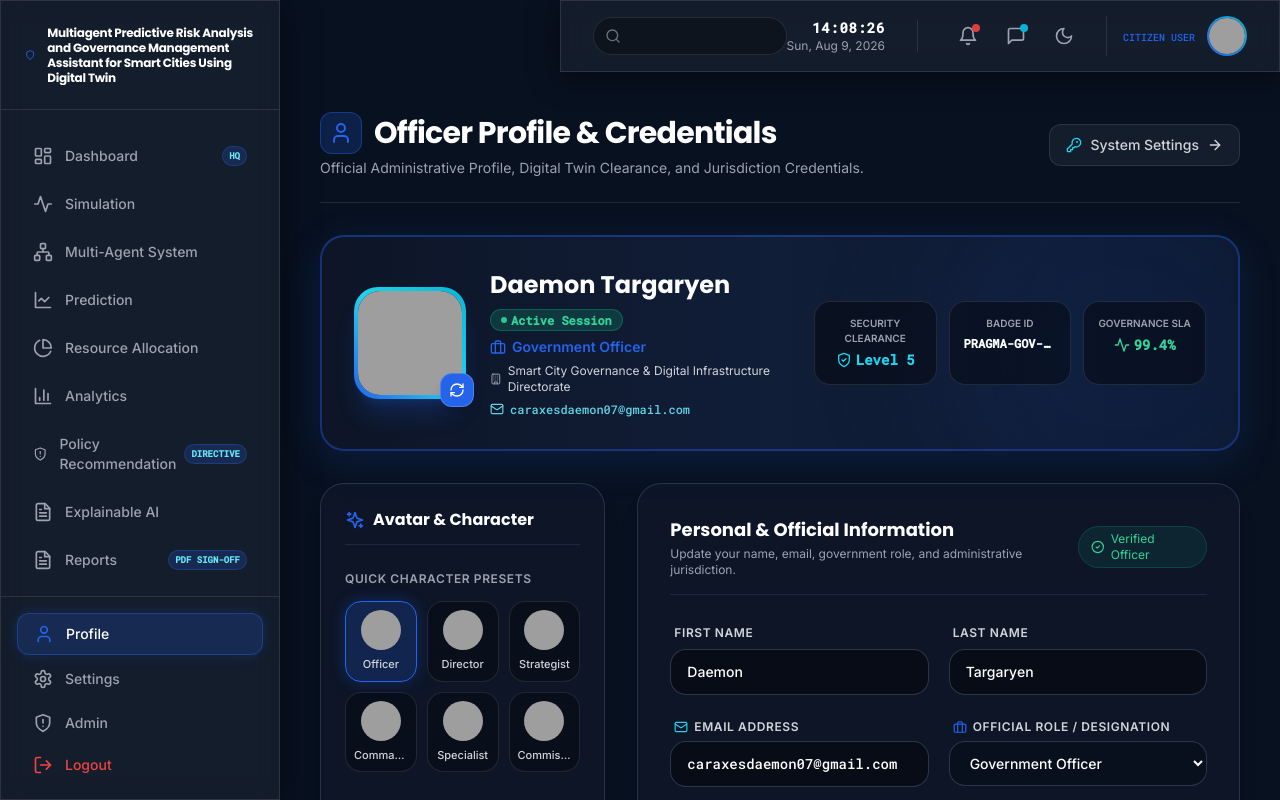
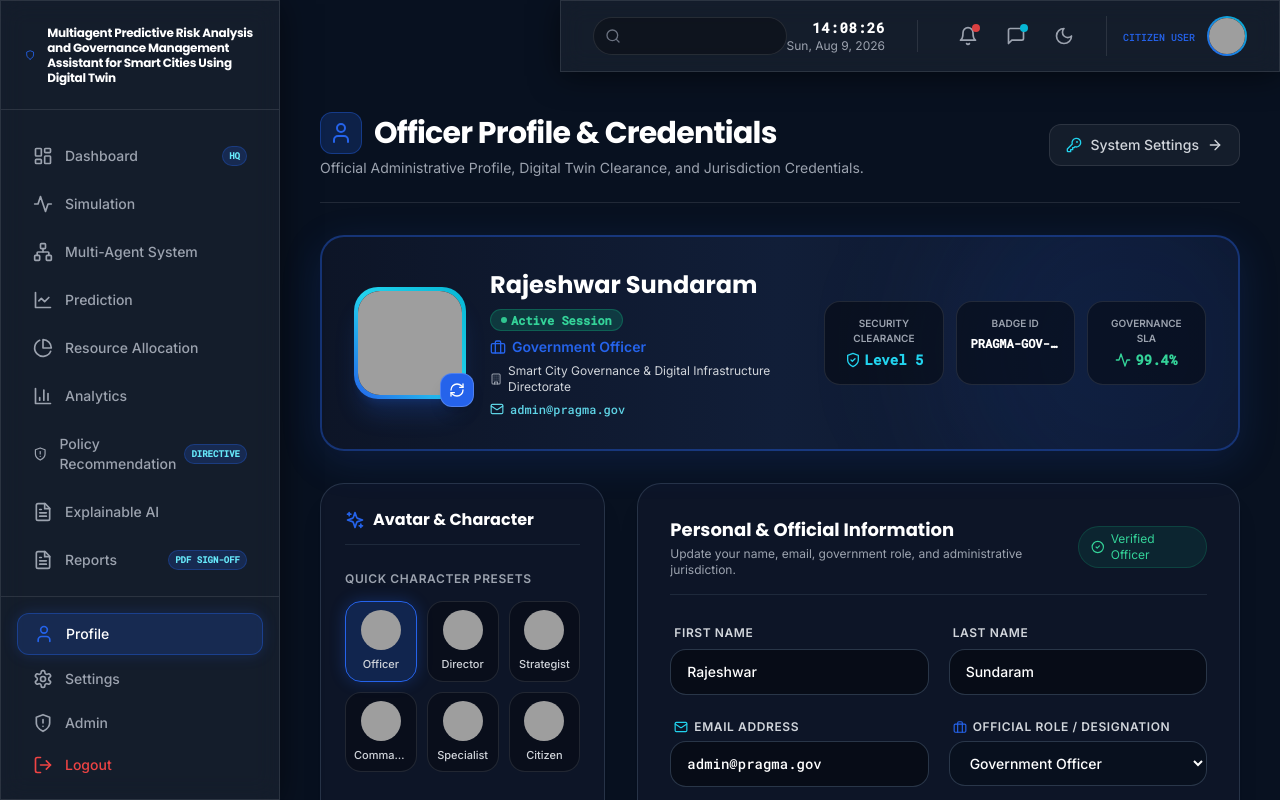
Before and after one commit to Aak-ash12/PRAGMA, a React (Vite) app in the folder frontend/: page /profile in a window 1280 px wide. Shown: the top 800 px of the page. Built offline with nearby package versions, Linux system fonts and the light colour scheme; grey boxes are pictures that could not be loaded; the HTML template or start-up script is replaced by a standard one.

Commit message:
feat: replace government officer name with Rajeshwar Sundaram

```diff
--- a/frontend/src/components/layout/DashboardNavbar.tsx
+++ b/frontend/src/components/layout/DashboardNavbar.tsx
@@ -28,7 +28,7 @@ export default function DashboardNavbar() {
     const isOfficial = isOfficialGov || isOfficialCrisis || isOfficialUtility || isOfficialAnalyst;
 
     const role = localStorage.getItem('pragma_user_role') || (isOfficial ? 'Government Officer' : 'Citizen User');
-    const avatar = localStorage.getItem('pragma_user_avatar') || (isOfficial ? 'Daemon' : 'Citizen');
+    const avatar = localStorage.getItem('pragma_user_avatar') || (isOfficial ? 'Rajeshwar' : 'Citizen');
     const first = localStorage.getItem('pragma_first_name');
     const last = localStorage.getItem('pragma_last_name');
     const cl = localStorage.getItem('pragma_user_clearance') || '';
--- a/frontend/src/pages/Dashboard.tsx
+++ b/frontend/src/pages/Dashboard.tsx
@@ -52,7 +52,7 @@ export default function Dashboard() {
     const isOfficial = isOfficialGov || isOfficialCrisis || isOfficialUtility || isOfficialAnalyst;
 
     const role = localStorage.getItem('pragma_user_role') || (isOfficial ? 'Government Officer' : 'Citizen User');
-    const avatar = localStorage.getItem('pragma_user_avatar') || (isOfficial ? 'Daemon' : 'Citizen');
+    const avatar = localStorage.getItem('pragma_user_avatar') || (isOfficial ? 'Rajeshwar' : 'Citizen');
     const first = localStorage.getItem('pragma_first_name');
     const last = localStorage.getItem('pragma_last_name');
     const dept = localStorage.getItem('pragma_user_department') || (isOfficial ? 'Smart City Governance Directorate' : 'Public Access Portal');
--- a/frontend/src/pages/LoginPage.tsx
+++ b/frontend/src/pages/LoginPage.tsx
@@ -30,9 +30,9 @@ const SEED_ACCOUNTS: SeedAccount[] = [
     email: 'admin@pragma.gov',
     passwords: ['password123', 'admin123', 'officer123', 'admin'],
     role: 'Government Officer',
-    firstName: 'Daemon',
-    lastName: 'Targaryen',
-    avatar: 'Daemon',
+    firstName: 'Rajeshwar',
+    lastName: 'Sundaram',
+    avatar: 'Rajeshwar',
     department: 'Smart City Governance & Digital Infrastructure Directorate',
     badgeId: 'PRAGMA-GOV-TN-2026-088',
     region: 'Chennai Metropolitan Hub & State Command',
@@ -47,9 +47,9 @@ const SEED_ACCOUNTS: SeedAccount[] = [
     email: 'caraxesdaemon07@gmail.com',
     passwords: ['password123', 'admin123', 'officer123', 'daemon123', 'caraxes123', 'admin', 'password'],
     role: 'Government Officer',
-    firstName: 'Daemon',
-    lastName: 'Targaryen',
-    avatar: 'Daemon',
+    firstName: 'Rajeshwar',
+    lastName: 'Sundaram',
+    avatar: 'Rajeshwar',
     department: 'Smart City Governance & Digital Infrastructure Directorate',
     badgeId: 'PRAGMA-GOV-TN-2026-088',
     region: 'Chennai Metropolitan Hub & State Command',
@@ -176,7 +176,7 @@ export default function LoginPage() {
     localStorage.setItem('pragma_authenticated', 'true');
     localStorage.setItem('pragma_saved_email', cleanEmail);
     localStorage.setItem('pragma_user_role', isOfficial ? (userData.role || 'Government Officer') : 'Citizen User');
-    localStorage.setItem('pragma_user_avatar', userData.avatar || (isOfficial ? 'Daemon' : 'Citizen_' + (cleanEmail.includes('@') ? cleanEmail.split('@')[0] : cleanEmail)));
+    localStorage.setItem('pragma_user_avatar', userData.avatar || (isOfficial ? 'Rajeshwar' : 'Citizen_' + (cleanEmail.includes('@') ? cleanEmail.split('@')[0] : cleanEmail)));
     localStorage.setItem('pragma_first_name', userData.firstName || (cleanEmail.includes('@') ? cleanEmail.split('@')[0] : cleanEmail));
     localStorage.setItem('pragma_last_name', userData.lastName || ''); // No default "Admin" or "Officer"
     localStorage.setItem('pragma_user_department', isOfficial ? (userData.department || 'Smart City Governance & Digital Infrastructure Directorate') : 'Public Access Portal');
--- a/frontend/src/pages/ProfilePage.tsx
+++ b/frontend/src/pages/ProfilePage.tsx
@@ -17,9 +17,9 @@ export default function ProfilePage() {
   const [isSaving, setIsSaving] = useState(false);
 
   // Profile Form States
-  const [firstName, setFirstName] = useState('Daemon');
-  const [lastName, setLastName] = useState('Targaryen');
-  const [email, setEmail] = useState('caraxesdaemon07@gmail.com');
+  const [firstName, setFirstName] = useState('Rajeshwar');
+  const [lastName, setLastName] = useState('Sundaram');
+  const [email, setEmail] = useState('admin@pragma.gov');
   const [role, setRole] = useState('Government Officer');
   const [department, setDepartment] = useState('Smart City Governance & Digital Infrastructure Directorate');
   const [badgeId, setBadgeId] = useState('PRAGMA-GOV-TN-2026-088');
@@ -27,7 +27,7 @@ export default function ProfilePage() {
   const [phone, setPhone] = useState('+91 94440 12890');
   const [clearance, setClearance] = useState('Level 5 - Autonomous Override');
   const [bio, setBio] = useState('Senior Governance Officer overseeing multi-agent predictive simulations, urban resource optimization, and automated crisis mitigation protocols across Tamil Nadu smart districts.');
-  const [avatarSeed, setAvatarSeed] = useState('Admin');
+  const [avatarSeed, setAvatarSeed] = useState('Rajeshwar');
 
   // Load existing profile from localStorage on mount
   useEffect(() => {
@@ -47,12 +47,12 @@ export default function ProfilePage() {
     if (savedRole) setRole(savedRole);
     if (savedAvatar) setAvatarSeed(savedAvatar);
     if (savedFirst) setFirstName(savedFirst);
-    if (savedLast) setLastName(savedLast);
+    if (savedLast !== null) setLastName(savedLast);
     if (savedDept) setDepartment(savedDept);
     if (savedBadge) setBadgeId(savedBadge);
     if (savedRegion) setRegion(savedRegion);
     if (savedPhone) setPhone(savedPhone);
-    if (savedClearance) setClearance(savedClearance);
+    if (savedClearance !== null) setClearance(savedClearance);
     if (savedBio) setBio(savedBio);
 
     // If first name not set, try splitting email username
@@ -63,12 +63,12 @@ export default function ProfilePage() {
   }, []);
 
   const avatarPresets = [
-    { label: 'Officer', seed: 'Admin' },
-    { label: 'Director', seed: 'Daemon' },
+    { label: 'Officer', seed: 'Rajeshwar' },
+    { label: 'Director', seed: 'Marcus' },
     { label: 'Strategist', seed: 'Alexander' },
     { label: 'Commander', seed: 'Felix' },
     { label: 'Specialist', seed: 'Aria' },
-    { label: 'Commissioner', seed: 'Marcus' }
+    { label: 'Citizen', seed: 'Citizen' }
   ];
 
   const randomizeAvatar = () => {
```
Also changed, not shown: 1 other file (tests, documents, lock files or other folders).
